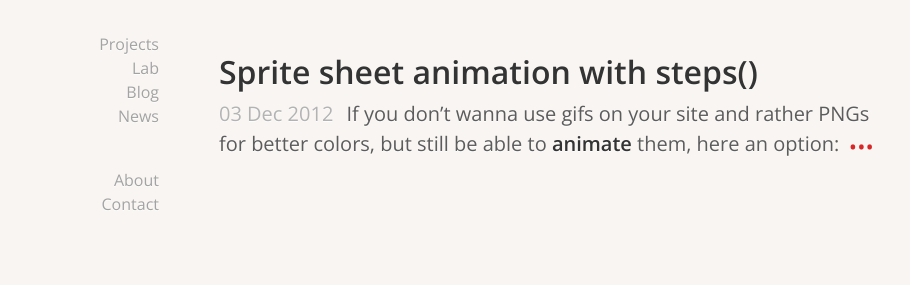
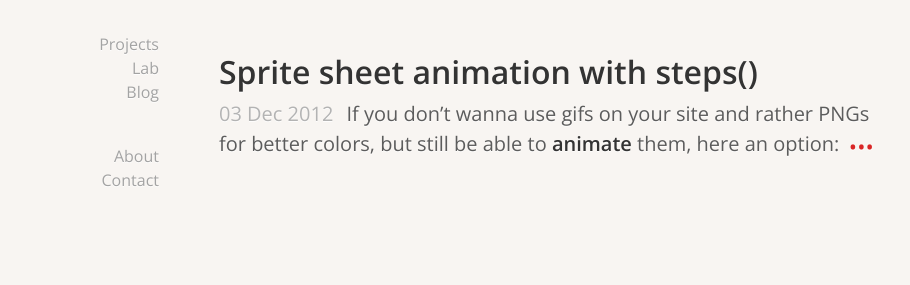
Before and after one commit to simurai/simurai.com, a Jekyll site: the page built from index.html, in a window 1280 px wide. Shown: the part 317-602 px from the top of the page, without its empty margins (191-1101 px from the left). Built offline with Jekyll 4.4.1, drawn with Linux system fonts in a browser that asks for light colours; Markdown is read by kramdown in place of the engine named in the settings.

Commit message:
Remove news

```diff
--- a/_includes/nav.html
+++ b/_includes/nav.html
@@ -3,7 +3,6 @@
         <a class="nav-item {% if page.category == "projects" %}active{% endif %}" href="/projects/">Projects</a>
         <a class="nav-item {% if page.category == "lab" %}active{% endif %}" href="/lab/">Lab</a>
         <a class="nav-item {% if page.category == "blog" %}active{% endif %}" href="/blog/">Blog</a>
-        <a class="nav-item {% if page.category == "news" %}active{% endif %}" href="/news/">News</a>
     </div>
     <div class="nav-group">
         <a class="nav-item {% if page.nav == "about" %}active{% endif %}" href="/about/">About</a>
```
